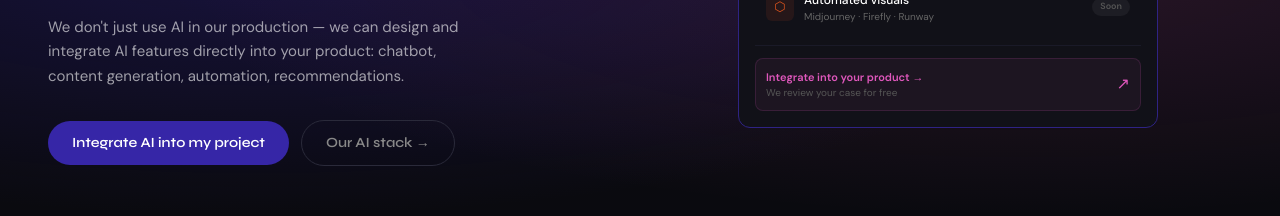
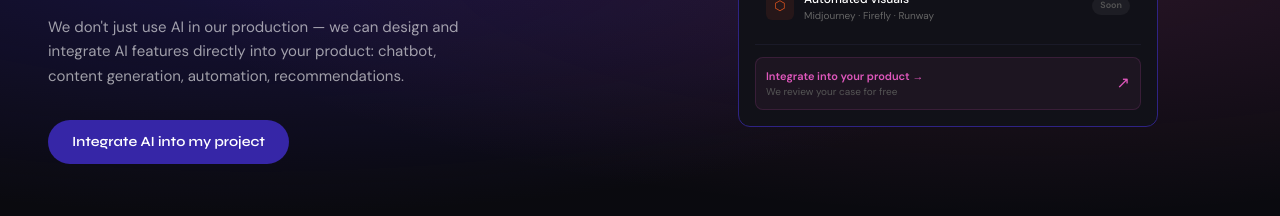
Before and after one commit to ucyweb28-svg/UCY_WEB_2026, a Next.js app: page /en in a window 1280 px wide. Shown: the part 2700-2916 px from the top of the page. Built offline with nearby package versions, Linux system fonts and the light colour scheme.

Commit message:
fix: remove Notre stack IA button from AISection

```diff
--- a/components/sections/AISection.tsx
+++ b/components/sections/AISection.tsx
@@ -95,13 +95,6 @@ export function AISection() {
             <Button variant="primary" href="/contact">
               {t('btn_primary')}
             </Button>
-            <a
-              href="/contact"
-              className="inline-flex items-center justify-center gap-2 rounded-full px-6 py-3 text-sm font-heading font-semibold border transition-all duration-200 hover:bg-white/5 active:scale-[0.98]"
-              style={{ borderColor: '#2a2a3a', color: '#888888', backgroundColor: 'transparent' }}
-            >
-              {t('btn_secondary')}
-            </a>
           </div>
         </motion.div>
 
--- a/lib/i18n/en.json
+++ b/lib/i18n/en.json
@@ -67,7 +67,6 @@
     "headline_highlight": "into your product.",
     "body": "We don't just use AI in our production — we can design and integrate AI features directly into your product: chatbot, content generation, automation, recommendations.",
     "btn_primary": "Integrate AI into my project",
-    "btn_secondary": "Our AI stack →",
     "card_title": "UCY AI Studio",
     "card_badge": "Beta",
     "modules_label": "Available modules",
--- a/lib/i18n/fr.json
+++ b/lib/i18n/fr.json
@@ -67,7 +67,6 @@
     "headline_highlight": "dans votre produit.",
     "body": "On ne se contente pas d'utiliser l'IA dans notre production — on peut aussi concevoir et intégrer des fonctionnalités IA directement dans votre produit : chatbot, génération de contenu, automatisation, recommandations.",
     "btn_primary": "Intégrer l'IA à mon projet",
-    "btn_secondary": "Notre stack IA →",
     "card_title": "UCY AI Studio",
     "card_badge": "Beta",
     "modules_label": "Modules disponibles",
```
